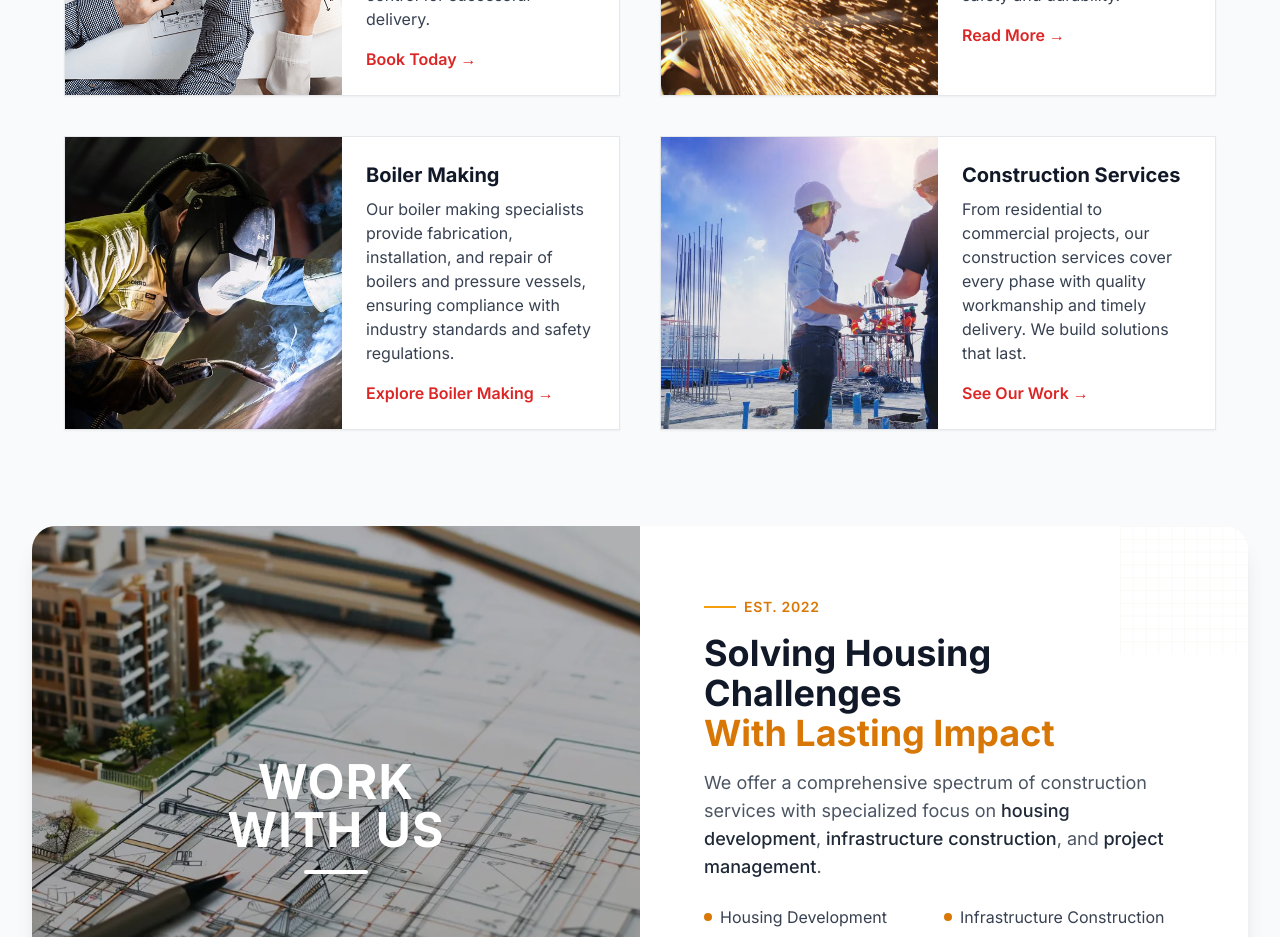
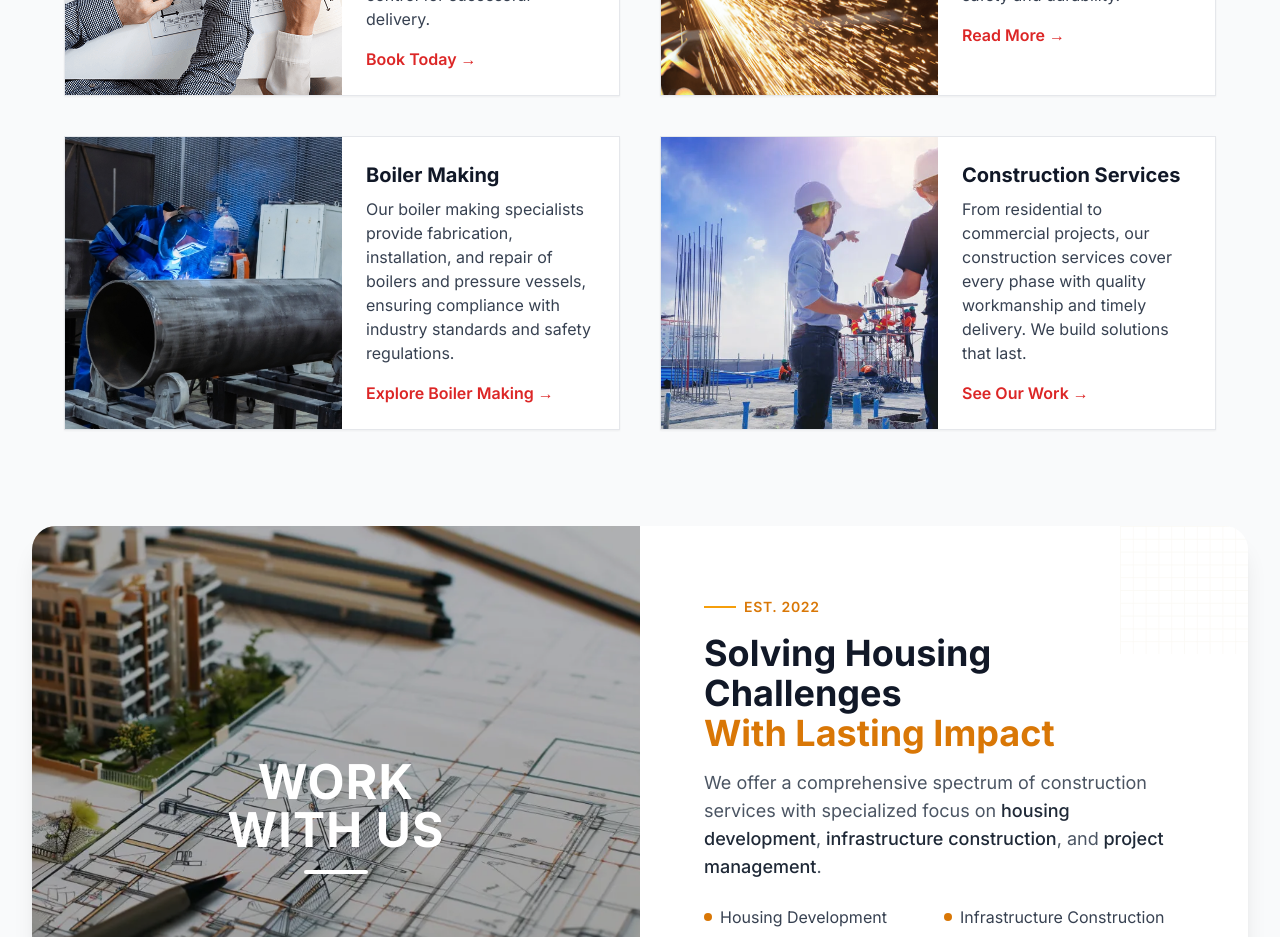
Before and after one commit to Takundanashe-rups/crestly-construction, a Next.js app: page / in a window 1280 px wide. Shown: the part 1080-2017 px from the top of the page. Built offline with nearby package versions, Linux system fonts and the light colour scheme.

Commit message:
replace boiler making image

```diff
--- a/components/sections/Expertise.tsx
+++ b/components/sections/Expertise.tsx
@@ -22,7 +22,7 @@ const EXPERTISE_CARDS = [
     title: 'Boiler Making',
     description:
       'Our boiler making specialists provide fabrication, installation, and repair of boilers and pressure vessels, ensuring compliance with industry standards and safety regulations.',
-    image: '/images/bioler-making.jpg',
+    image: '/images/boiler-making-1.jpg',
     cta: 'Explore Boiler Making',
     ctaHref: '/services/boiler-making',
   },
```
Also changed, not shown: public/images/boiler-making-1.jpg (added).
